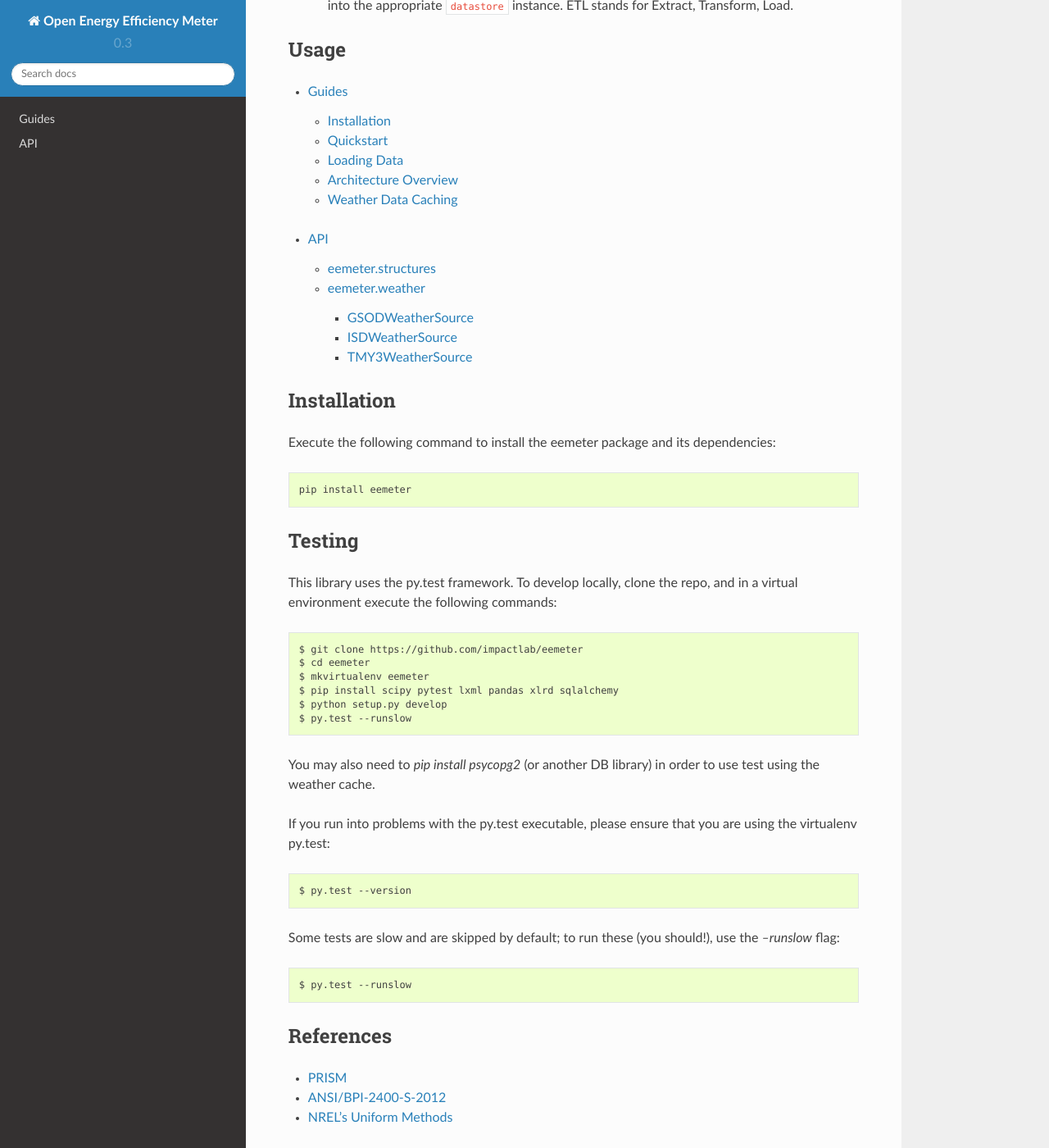
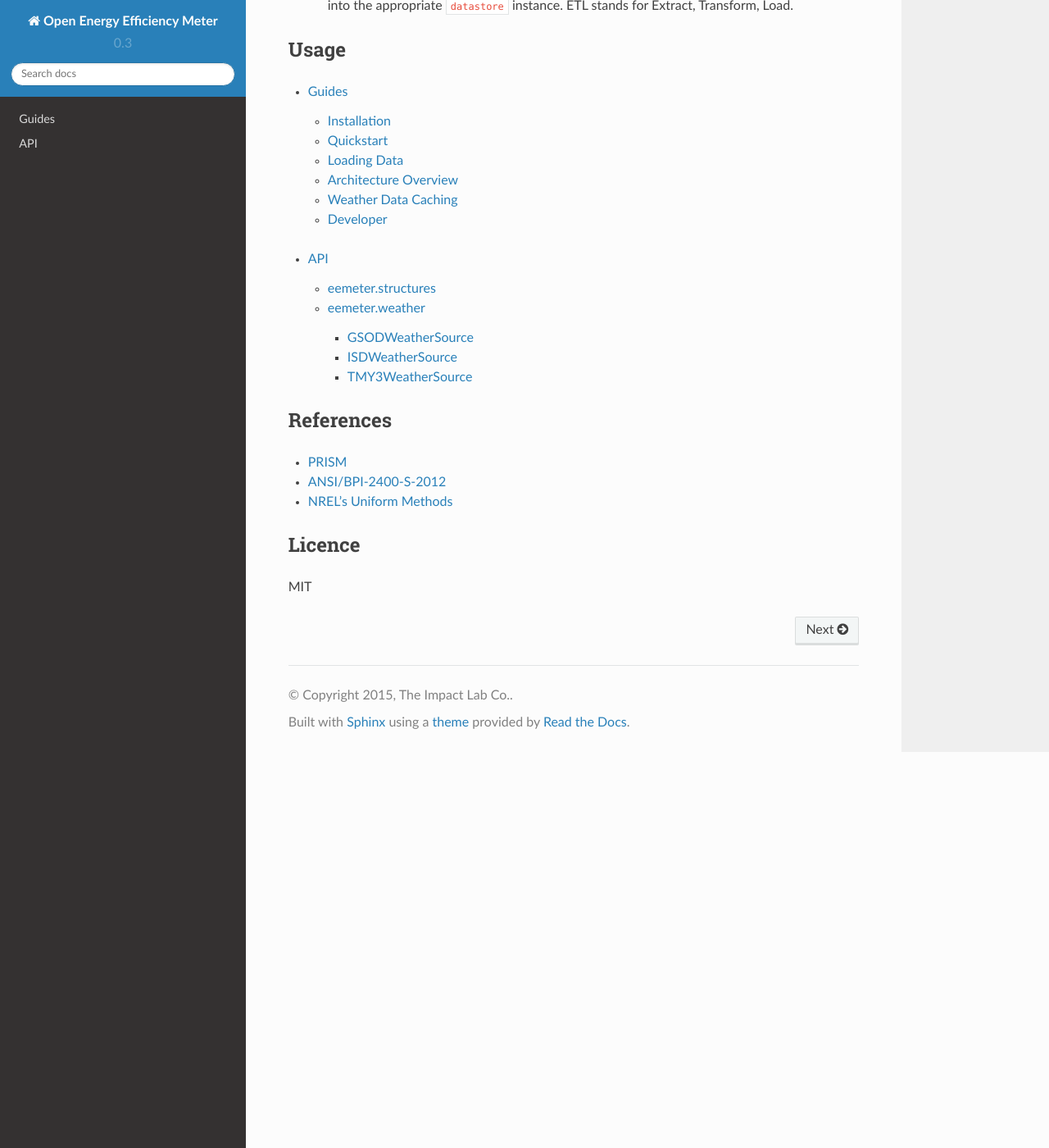
Before and after one commit to openeemeter/eemeter, a Sphinx documentation site: the page built from docs/index.rst, in a window 1280 px wide and 1400 px high, scrolled down 752 px. Shown: the whole window at 82% size. Built offline with Sphinx 7.4.7 and the Read the Docs theme 2.0.0, drawn with Linux system fonts in a browser that asks for light colours.

Commit message:
Further Rearrange docs

```diff
--- a/docs/guides.rst
+++ b/docs/guides.rst
@@ -25,3 +25,8 @@
    :maxdepth: 2
 
    weather_caching
+
+.. toctree::
+   :maxdepth: 2
+
+   developer
--- a/docs/index.rst
+++ b/docs/index.rst
@@ -49,40 +49,6 @@
 
    api
 
-Installation
-------------
-
-Execute the following command to install the eemeter package and its
-dependencies::
-
-   pip install eemeter
-
-Testing
--------
-
-This library uses the py.test framework. To develop locally, clone the repo,
-and in a virtual environment execute the following commands::
-
-    $ git clone https://github.com/impactlab/eemeter
-    $ cd eemeter
-    $ mkvirtualenv eemeter
-    $ pip install scipy pytest lxml pandas xlrd sqlalchemy
-    $ python setup.py develop
-    $ py.test --runslow
-
-You may also need to `pip install psycopg2` (or another DB library) in order to
-use test using the weather cache.
-
-If you run into problems with the py.test executable, please ensure that you
-are using the virtualenv py.test::
-
-    $ py.test --version
-
-Some tests are slow and are skipped by default; to run these (you should!),
-use the `--runslow` flag::
-
-    $ py.test --runslow
-
 References
 ----------
 
```
Also changed, not shown: docs/building_documentation.rst (added, +22 -0 lines), docs/developer.rst (added, +12 -0 lines), docs/testing.rst (added, +14 -0 lines).
